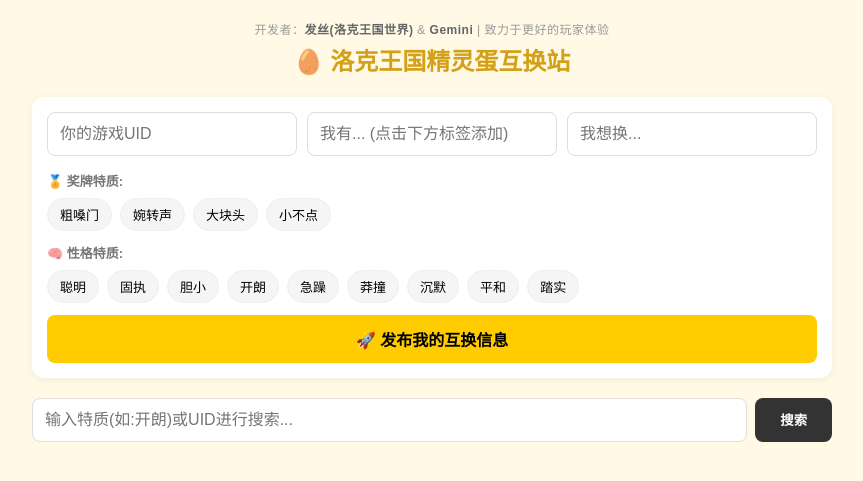
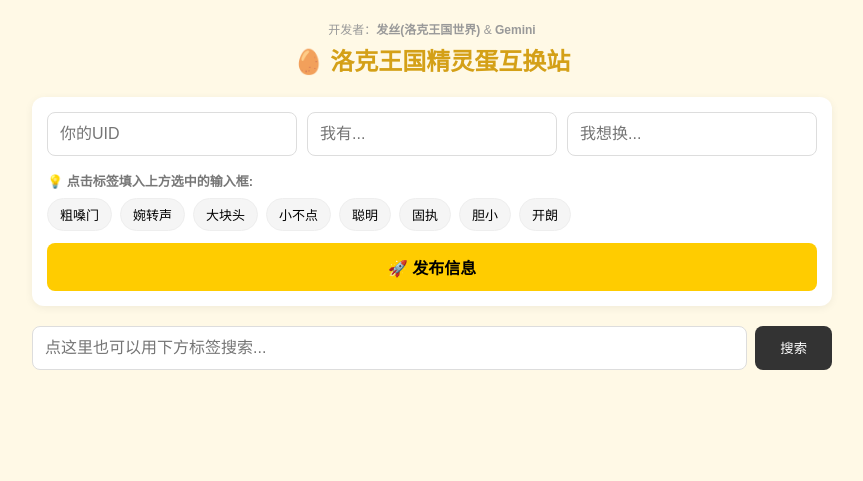
Before and after one commit to Fissure666/python--, a Flask app: page / in a window 1280 px wide. Shown: the top 481 px of the page, without its empty margins (208-1071 px from the left). Run offline with Flask 3, Linux system fonts and the light colour scheme; data that the repository does not hold is empty.

Commit message:
优化：实现全能标签感知、增加开发者署名及UID复制功能

```diff
--- a/roco_exchange/templates/index.html
+++ b/roco_exchange/templates/index.html
@@ -5,102 +5,71 @@
     <meta name="viewport" content="width=device-width, initial-scale=1.0">
     <title>洛克王国精灵蛋互换站</title>
     <style>
-        :root { --primary: #ffcc00; --bg: #fff9e6; --accent: #ff6600; }
+        :root { --primary: #ffcc00; --bg: #fff9e6; }
         body { font-family: 'PingFang SC', 'Microsoft YaHei', sans-serif; background: var(--bg); margin: 0; padding: 20px; color: #333; }
         .container { max-width: 800px; margin: auto; }
 
-        /* 👨‍💻 开发者署名样式 */
-        .developer-credit {
-            text-align: center;
-            font-size: 12px;
-            color: #999;
-            margin-bottom: 5px;
-            letter-spacing: 0.5px;
-        }
-        .developer-credit strong { color: #666; }
+        /* 署名 */
+        .developer-credit { text-align: center; font-size: 12px; color: #999; margin-bottom: 5px; }
 
-        /* 📱 响应式布局：手机自动堆叠 */
+        /* 布局 */
         .input-group { display: flex; flex-wrap: wrap; gap: 10px; margin-bottom: 15px; }
-        input { flex: 1 1 200px; padding: 12px; border: 1px solid #ddd; border-radius: 8px; font-size: 16px; outline: none; }
-        input:focus { border-color: var(--primary); box-shadow: 0 0 5px rgba(255,204,0,0.5); }
+        input { flex: 1 1 200px; padding: 12px; border: 1px solid #ddd; border-radius: 8px; font-size: 16px; outline: none; transition: 0.3s; }
+        input:focus { border-color: var(--primary); background: #fffdf5; }
 
-        .publish-btn { background: var(--primary); border: none; padding: 12px 25px; border-radius: 8px; cursor: pointer; font-weight: bold; width: 100%; transition: 0.3s; font-size: 16px; }
-        .publish-btn:hover { background: #e6b800; transform: translateY(-1px); }
+        .publish-btn { background: var(--primary); border: none; padding: 12px; border-radius: 8px; cursor: pointer; font-weight: bold; width: 100%; font-size: 16px; }
 
-        /* 🏷️ 标签选择区域 */
+        /* 标签盒 */
         .tag-box { background: white; padding: 15px; border-radius: 12px; margin-bottom: 20px; box-shadow: 0 2px 8px rgba(0,0,0,0.06); }
         .tag-label { font-weight: bold; margin-bottom: 8px; display: block; color: #777; font-size: 13px; }
         .tag-container { display: flex; flex-wrap: wrap; gap: 8px; margin-bottom: 12px; }
-        .tag-btn { background: #f5f5f5; border: 1px solid #eee; padding: 6px 12px; border-radius: 20px; font-size: 13px; cursor: pointer; transition: 0.2s; }
-        .tag-btn:hover { border-color: var(--primary); background: #fffdf5; }
-        .tag-btn:active { background: var(--primary); transform: scale(0.95); }
+        .tag-btn { background: #f5f5f5; border: 1px solid #eee; padding: 6px 12px; border-radius: 20px; font-size: 13px; cursor: pointer; }
+        .tag-btn:hover { border-color: var(--primary); }
 
-        /* 📋 互换列表卡片修复 */
-        .trade-card {
-            background: white; padding: 15px; border-radius: 10px; margin-bottom: 12px;
-            box-shadow: 0 2px 5px rgba(0,0,0,0.05); border-left: 5px solid var(--primary);
-            word-break: break-all; line-height: 1.6; position: relative;
-        }
-        .trade-header { display: flex; justify-content: space-between; align-items: center; margin-bottom: 8px; border-bottom: 1px dashed #eee; padding-bottom: 5px; }
-        .uid-text { color: #888; font-family: 'Courier New', monospace; font-size: 14px; font-weight: bold; }
-
-        /* 复制按钮 */
-        .copy-btn { background: #f0f0f0; border: none; padding: 3px 10px; border-radius: 5px; font-size: 11px; cursor: pointer; margin-left: 8px; color: #666; }
+        /* 列表卡片 */
+        .trade-card { background: white; padding: 15px; border-radius: 10px; margin-bottom: 12px; border-left: 5px solid var(--primary); box-shadow: 0 2px 5px rgba(0,0,0,0.05); }
+        .trade-header { display: flex; justify-content: space-between; align-items: center; border-bottom: 1px dashed #eee; padding-bottom: 5px; margin-bottom: 8px; }
+        .uid-text { color: #888; font-family: monospace; font-size: 14px; }
+        .copy-btn { background: #f0f0f0; border: none; padding: 3px 10px; border-radius: 5px; font-size: 11px; cursor: pointer; margin-left: 8px; }
         .copy-btn.copied { background: #4CAF50; color: white; }
-
-        .pet-info { font-size: 15px; margin: 6px 0; }
-        .label-text { color: #aaa; font-size: 13px; font-weight: bold; margin-right: 6px; text-transform: uppercase; }
-        .content-text { color: #333; }
+        .label-text { color: #aaa; font-size: 12px; font-weight: bold; margin-right: 8px; }
     </style>
 </head>
 <body>
     <div class="container">
-        <!-- 🏆 最重要的署名部分 -->
-        <div class="developer-credit">
-            开发者：<strong>发丝(洛克王国世界)</strong> & <strong>Gemini</strong> | 致力于更好的玩家体验
-        </div>
-
-        <h2 style="text-align:center; color:#d4a017; margin-top: 0;">🥚 洛克王国精灵蛋互换站</h2>
+        <div class="developer-credit">开发者：<strong>发丝(洛克王国世界)</strong> & <strong>Gemini</strong></div>
+        <h2 style="text-align:center; color:#d4a017; margin-top:0;">🥚 洛克王国精灵蛋互换站</h2>
 
         <!-- 发布表单 -->
         <form action="/post" method="POST" class="tag-box">
             <div class="input-group">
-                <input type="text" name="uid" placeholder="你的游戏UID" required>
-                <input type="text" name="have_pet" id="have_input" placeholder="我有... (点击下方标签添加)" required>
-                <input type="text" name="want_pet" placeholder="我想换..." required>
+                <input type="text" name="uid" placeholder="你的UID" required onfocus="setCurrentInput(this)">
+                <input type="text" name="have_pet" placeholder="我有..." required onfocus="setCurrentInput(this)">
+                <input type="text" name="want_pet" placeholder="我想换..." required onfocus="setCurrentInput(this)">
             </div>
 
-            <span class="tag-label">🏅 奖牌特质:</span>
+            <span class="tag-label">💡 点击标签填入上方选中的输入框:</span>
             <div class="tag-container">
                 <button type="button" class="tag-btn" onclick="addTag('粗嗓门')">粗嗓门</button>
                 <button type="button" class="tag-btn" onclick="addTag('婉转声')">婉转声</button>
                 <button type="button" class="tag-btn" onclick="addTag('大块头')">大块头</button>
                 <button type="button" class="tag-btn" onclick="addTag('小不点')">小不点</button>
-            </div>
-
-            <span class="tag-label">🧠 性格特质:</span>
-            <div class="tag-container">
                 <button type="button" class="tag-btn" onclick="addTag('聪明')">聪明</button>
                 <button type="button" class="tag-btn" onclick="addTag('固执')">固执</button>
                 <button type="button" class="tag-btn" onclick="addTag('胆小')">胆小</button>
                 <button type="button" class="tag-btn" onclick="addTag('开朗')">开朗</button>
-                <button type="button" class="tag-btn" onclick="addTag('急躁')">急躁</button>
-                <button type="button" class="tag-btn" onclick="addTag('莽撞')">莽撞</button>
-                <button type="button" class="tag-btn" onclick="addTag('沉默')">沉默</button>
-                <button type="button" class="tag-btn" onclick="addTag('平和')">平和</button>
-                <button type="button" class="tag-btn" onclick="addTag('踏实')">踏实</button>
             </div>
 
-            <button type="submit" class="publish-btn">🚀 发布我的互换信息</button>
+            <button type="submit" class="publish-btn">🚀 发布信息</button>
         </form>
 
-        <!-- 搜索 -->
+        <!-- 搜索框 -->
         <form action="/" method="GET" style="display:flex; gap:8px; margin-bottom:20px;">
-            <input type="text" name="search" placeholder="输入特质(如:开朗)或UID进行搜索..." style="flex:1;">
-            <button type="submit" style="background:#333; color:white; border:none; border-radius:8px; padding:0 25px; cursor:pointer; font-weight:bold;">搜索</button>
+            <input type="text" name="search" placeholder="点这里也可以用下方标签搜索..." style="flex:1;" onfocus="setCurrentInput(this)">
+            <button type="submit" style="background:#333; color:white; border:none; border-radius:8px; padding:0 25px; cursor:pointer;">搜索</button>
         </form>
 
-        <!-- 列表看板 -->
+        <!-- 看板 -->
         <div id="board">
             {% for trade in trades %}
             <div class="trade-card">
@@ -111,31 +80,40 @@
                         <button type="button" class="copy-btn" onclick="copyUID(this, '{{ trade.uid }}')">复制</button>
                     </span>
                 </div>
-                <div class="pet-info"><span class="label-text">我有</span><span class="content-text">{{ trade.have_pet }}</span></div>
-                <div class="pet-info"><span class="label-text">想换</span><span class="content-text">{{ trade.want_pet }}</span></div>
+                <div><span class="label-text">我有</span>{{ trade.have_pet }}</div>
+                <div><span class="label-text">想换</span>{{ trade.want_pet }}</div>
             </div>
             {% endfor %}
         </div>
     </div>
 
     <script>
+        // 核心逻辑：记录当前用户正在点击哪个输入框
+        let currentActiveInput = null;
+
+        function setCurrentInput(inputElement) {
+            currentActiveInput = inputElement;
+            // 视觉提示：让选中的框变一点色
+            console.log("当前选中:", inputElement.name || "搜索框");
+        }
+
         function addTag(tagName) {
-            const input = document.getElementById('have_input');
+            // 如果用户没点过任何框，默认填入“我有”框
+            if (!currentActiveInput) {
+                currentActiveInput = document.getElementsByName('have_pet')[0];
+            }
+
+            const input = currentActiveInput;
             input.value += (input.value ? " " : "") + tagName;
-            input.focus();
+            input.focus(); // 保持焦点，方便连续点
         }
 
         function copyUID(btn, uid) {
             navigator.clipboard.writeText(uid).then(() => {
-                const originalText = btn.innerText;
-                btn.innerText = "已复制";
+                const old = btn.innerText;
+                btn.innerText = "成功";
                 btn.classList.add('copied');
-                setTimeout(() => {
-                    btn.innerText = originalText;
-                    btn.classList.remove('copied');
-                }, 1500);
-            }).catch(err => {
-                alert("复制失败，请手动选择复制");
+                setTimeout(() => { btn.innerText = old; btn.classList.remove('copied'); }, 1500);
             });
         }
     </script>
```
